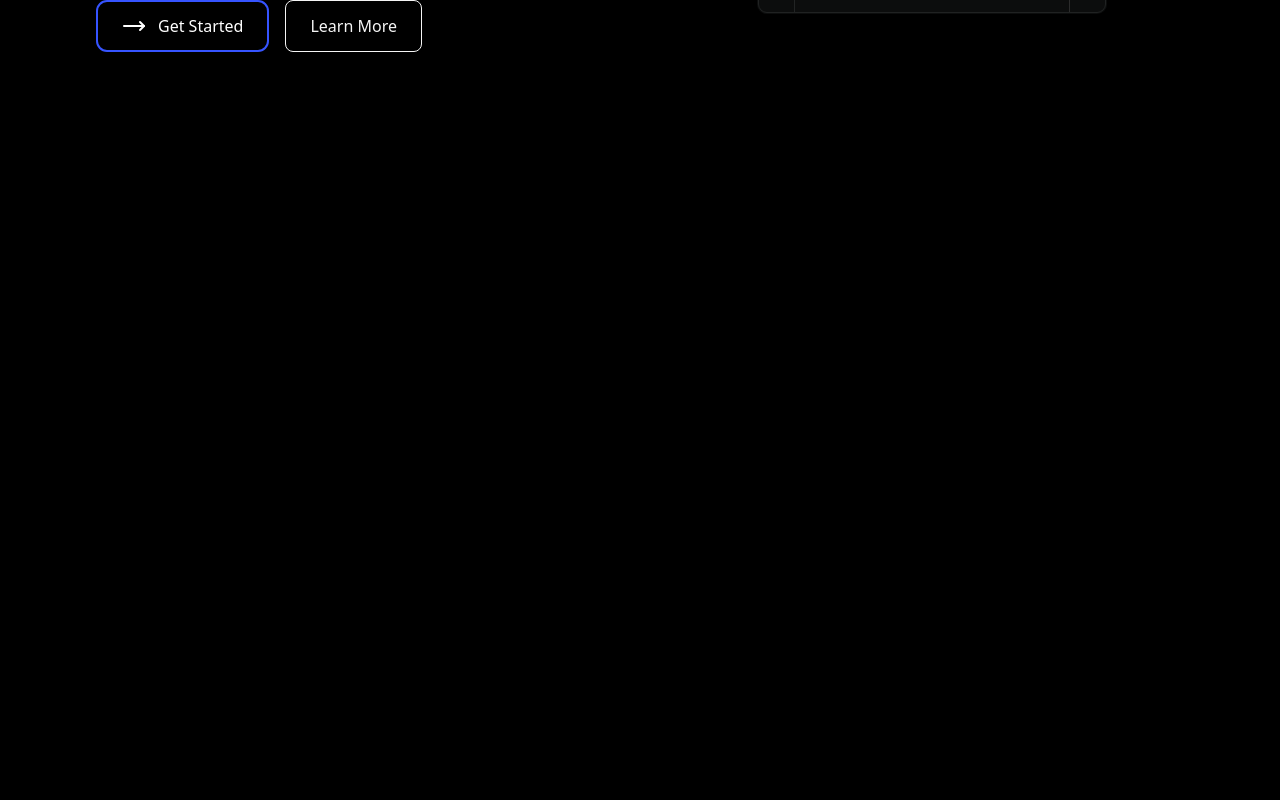
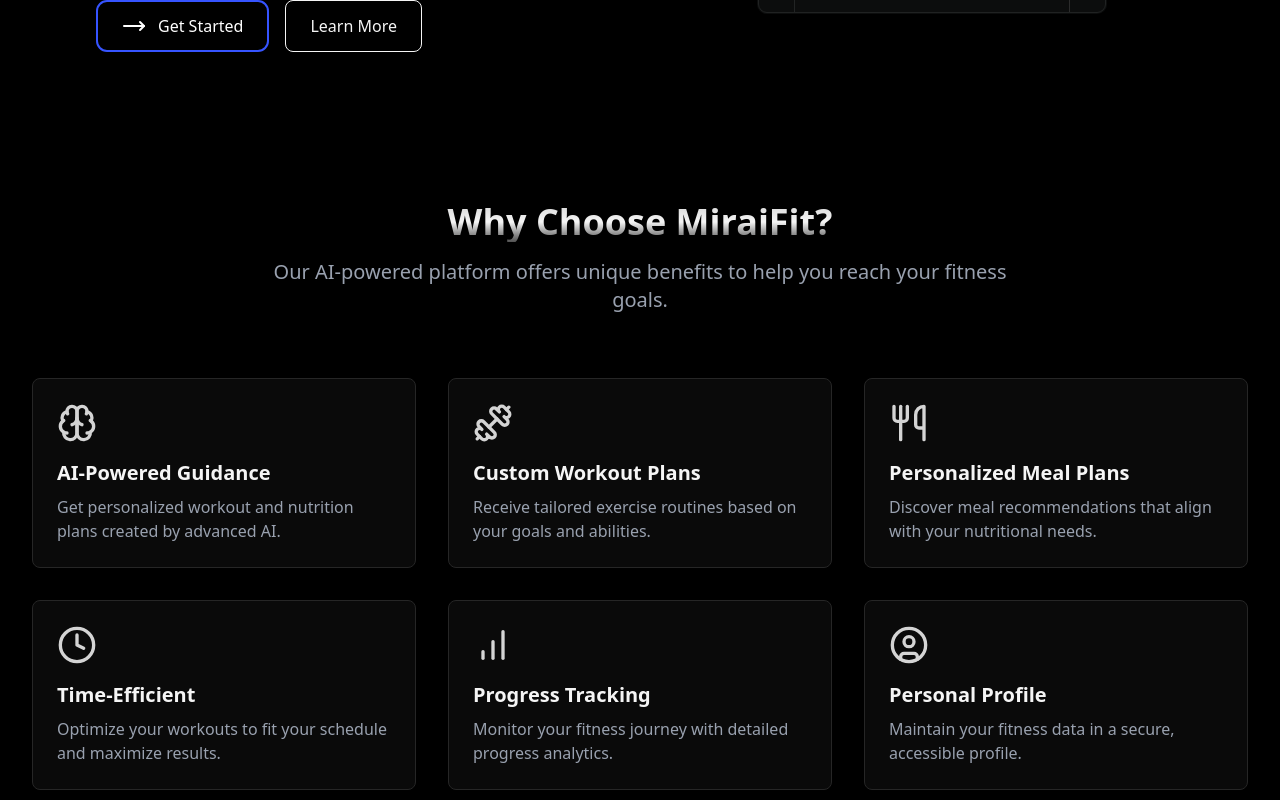
Before and after one commit to kapish9741/miraifit, a React (Vite) app: page / in a window 1280 px wide. Shown: the part 520-1320 px from the top of the page. Built offline with nearby package versions, Linux system fonts and the light colour scheme; no server answers.

Commit message:
done with why choose us component

```diff
--- a/src/components/layout/WhyChooseUs.jsx
+++ b/src/components/layout/WhyChooseUs.jsx
@@ -1,9 +1,62 @@
-import React from 'react'
+import React from 'react';
+import FeatureCard from '../cards/features';
+import {Brain, Dumbbell, Utensils, Clock, ChartNoAxesColumnIncreasing, CircleUser} from 'lucide-react';
+const WhyChooseUs = () => {
+  const features = [
+    {
+      icon: <Brain className="w-10 h-10" />,
+      title: 'AI-Powered Guidance',
+      description: 'Get personalized workout and nutrition plans created by advanced AI.'
+    },
+    {
+      icon: <Dumbbell className="w-10 h-10" />,
+      title: 'Custom Workout Plans',
+      description: 'Receive tailored exercise routines based on your goals and abilities.'
+    },
+    {
+      icon: <Utensils className="w-10 h-10" />,
+      title: 'Personalized Meal Plans',
+      description: 'Discover meal recommendations that align with your nutritional needs.'
+    },
+    {
+      icon: <Clock className="w-10 h-10" />,
+      title: 'Time-Efficient',
+      description: 'Optimize your workouts to fit your schedule and maximize results.'
+    },
+    {
+      icon: <ChartNoAxesColumnIncreasing className="w-10 h-10" />,
+      title: 'Progress Tracking',
+      description: 'Monitor your fitness journey with detailed progress analytics.'
+    },
+    {
+      icon: <CircleUser className="w-10 h-10" />,
+      title: 'Personal Profile',
+      description: 'Maintain your fitness data in a secure, accessible profile.'
+    }
+  ];
 
-const WhyChooseUs = () => {
   return (
-    <div>WhyChooseUs</div>
-  )
-}
+    <section className="bg-black py-16">
+      <div className="container mx-auto px-4">
+        <h2 className="text-4xl font-bold text-center mb-4 bg-gradient-to-b from-neutral-300 via-neutral-100 to-neutral-600 bg-clip-text text-transparent">Why Choose MiraiFit?</h2>
+        <p className="text-xl text-gray-400 text-center mb-12 max-w-3xl mx-auto">
+          Our AI-powered platform offers unique benefits to help you reach your fitness goals.
+        </p>
 
-export default WhyChooseUs
+        <div className="flex flex-wrap justify-center">
+          {features.map((feature, index) => (
+            <div key={index} className="w-full sm:w-1/2 lg:w-1/3 p-4">
+              <FeatureCard
+                icon={feature.icon}
+                title={feature.title}
+                description={feature.description}
+              />
+            </div>
+          ))}
+        </div>
+      </div>
+    </section>
+  );
+};
+
+export default WhyChooseUs;
```
